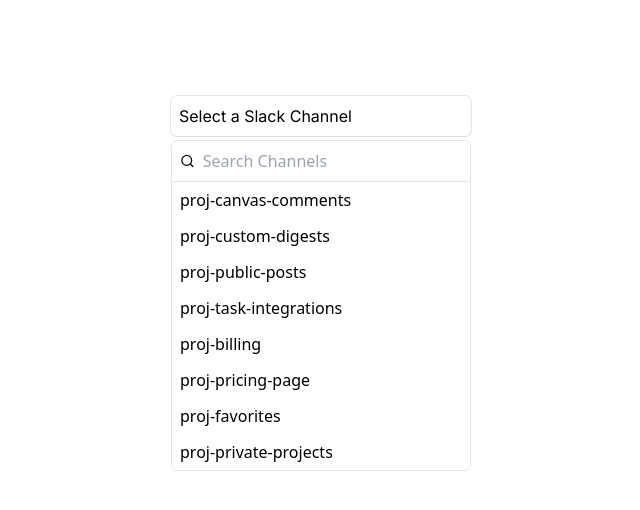
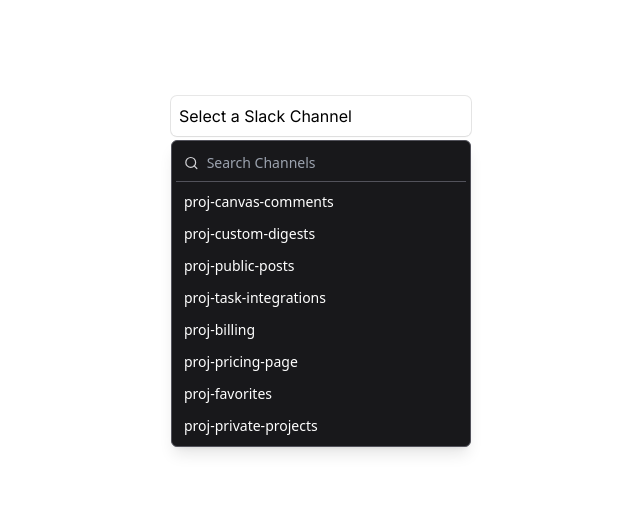
Before and after one commit to mattbf/slack-channel-selector, a Next.js app: page / in a window 1280 px wide. Both pictures are taken after a click on the button "Select a Slack Channel". Shown: the top 510 px of the page, without its empty margins (319-959 px from the left). Built offline with nearby package versions, Linux system fonts and the light colour scheme.

Commit message:
Channel select styling

```diff
--- a/components/MultiSelect.tsx
+++ b/components/MultiSelect.tsx
@@ -39,14 +39,14 @@
         </button>
       </DropdownMenu.Trigger>
 
-      <DropdownMenu.Portal>
+      <DropdownMenu.Portal className='border border-orange-500'>
         <DropdownMenu.Content
           align='start'
-          className='w-[--radix-popper-anchor-width] mt-1 flex flex-col border rounded-md'
+          className='w-[--radix-popper-anchor-width] mt-1 flex flex-col rounded-md bg-zinc-900 border border-zinc-600 shadow-lg px-1 py-1'
         >
-          <div className='w-full py-2 px-2 border-b border-zinc-200 flex flex-row items-center justify-start'>
+          <div className='w-full py-2 px-2 border-b border-zinc-600 flex flex-row items-center justify-start mb-1 text-zinc-300 text-sm'>
             <Search size={16} color='currentColor' />
-            <input autoFocus placeholder='Search Channels' className='ml-2 w-full ring-0 outline-none' />
+            <input autoFocus placeholder='Search Channels' className='ml-2 w-full ring-0 outline-none bg-transparent' />
           </div>
           {options.map((option) => {
             const isSelected = values.find((value) => option.id === value.id) !== undefined ? true : false
@@ -54,9 +54,9 @@
               <DropdownMenu.Item
                 key={option.id}
                 onSelect={(e) => handleChangeSelect(e, option, isSelected)}
-                className='hover:bg-zinc-100 focus:bg-zinc-100 py-1.5 px-2 outline-none'
+                className='hover:bg-orange-800 focus:bg-zinc-700 py-1.5 px-2 outline-none text-white rounded-md'
               >
-                <button className='flex items-center justify-between w-full'>
+                <button className='flex items-center justify-between w-full text-white text-sm'>
                   {option.name}
                   {isSelected && <Check strokeWidth={1.5} size={16} />}
                 </button>
```
